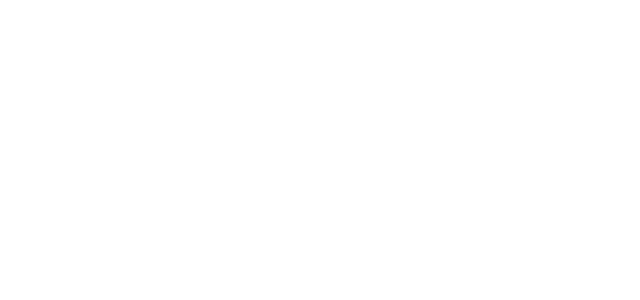
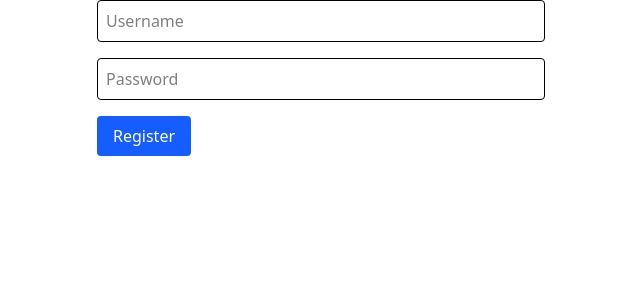
Before and after one commit to Asterdev-03/HabiTrack, a React (Vite) app in the folder frontend/: page /register in a window 1280 px wide. Shown: the top 300 px of the page, without its empty margins (319-959 px from the left). Built offline with nearby package versions, Linux system fonts and the light colour scheme.

Commit message:
Add Register and Login Forms

```diff
--- a/frontend/src/App.jsx
+++ b/frontend/src/App.jsx
@@ -1,7 +1,16 @@
-import { useState } from "react";
+import { BrowserRouter, Route, Routes } from "react-router-dom";
+import Register from "./pages/Register";
+import Home from "./pages/Home";
+import Login from "./pages/Login";
 
-function App() {
-  return <></>;
+export default function App() {
+  return (
+    <BrowserRouter>
+      <Routes>
+        <Route path="/home" element={<Home />} />
+        <Route path="/register" element={<Register />} />
+        <Route path="/login" element={<Login />} />
+      </Routes>
+    </BrowserRouter>
+  );
 }
-
-export default App;
--- /dev/null
+++ b/frontend/src/api/axios.jsx
@@ -0,0 +1,15 @@
+import axios from "axios";
+
+const api = axios.create({
+  baseURL: "http://localhost:8080/api",
+});
+
+api.interceptors.request.use((config) => {
+  const token = localStorage.getItem("token");
+  if (token) {
+    config.headers.Authorization = `Bearer ${token}`;
+  }
+  return config;
+});
+
+export default api;
--- /dev/null
+++ b/frontend/src/pages/Home.jsx
@@ -0,0 +1,3 @@
+export default function Home() {
+  return <div>Home</div>;
+}
--- /dev/null
+++ b/frontend/src/pages/Login.jsx
@@ -0,0 +1,34 @@
+import { useState } from "react";
+import { useNavigate } from "react-router-dom";
+import api from "../api/axios";
+
+export default function Login() {
+  const [form, setForm] = useState({ username: "", password: "" });
+  const navigate = useNavigate();
+
+  const handleSubmit = async (e) => {
+    e.preventDefault();
+    const res = await api.post("/auth/login", form);
+    localStorage.setItem("token", res.data.token);
+    navigate("/home");
+  };
+
+  return (
+    <form onSubmit={handleSubmit} className="max-w-md mx-auto space-y-4">
+      <input
+        className="w-full p-2 border rounded"
+        placeholder="Username"
+        onChange={(e) => setForm({ ...form, username: e.target.value })}
+      />
+      <input
+        className="w-full p-2 border rounded"
+        type="password"
+        placeholder="Password"
+        onChange={(e) => setForm({ ...form, password: e.target.value })}
+      />
+      <button className="bg-green-600 text-white px-4 py-2 rounded">
+        Login
+      </button>
+    </form>
+  );
+}
--- /dev/null
+++ b/frontend/src/pages/Register.jsx
@@ -0,0 +1,31 @@
+import { useState } from "react";
+import api from "../api/axios";
+
+export default function Register() {
+  const [form, setForm] = useState({ username: "", password: "" });
+
+  const handleSubmit = async (e) => {
+    e.preventDefault();
+    await api.post("/auth/register", form);
+    alert("Registered. Now login.");
+  };
+
+  return (
+    <form onSubmit={handleSubmit} className="max-w-md mx-auto space-y-4">
+      <input
+        className="w-full p-2 border rounded"
+        placeholder="Username"
+        onChange={(e) => setForm({ ...form, username: e.target.value })}
+      />
+      <input
+        className="w-full p-2 border rounded"
+        type="password"
+        placeholder="Password"
+        onChange={(e) => setForm({ ...form, password: e.target.value })}
+      />
+      <button className="bg-blue-600 text-white px-4 py-2 rounded">
+        Register
+      </button>
+    </form>
+  );
+}
```
